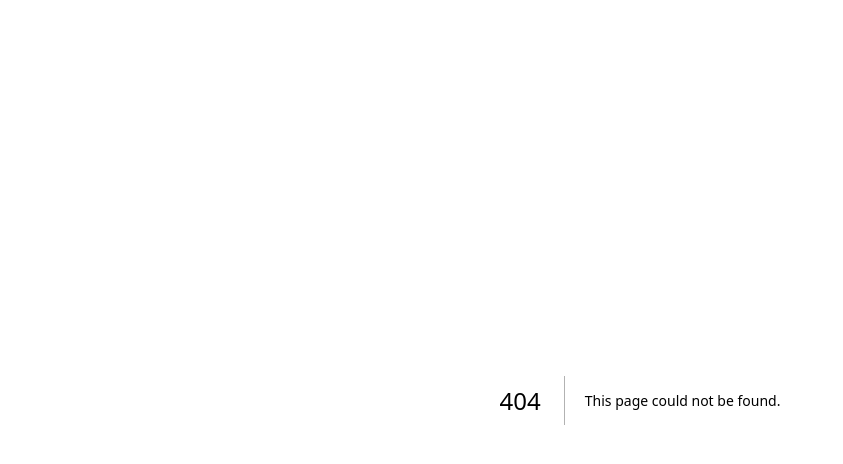
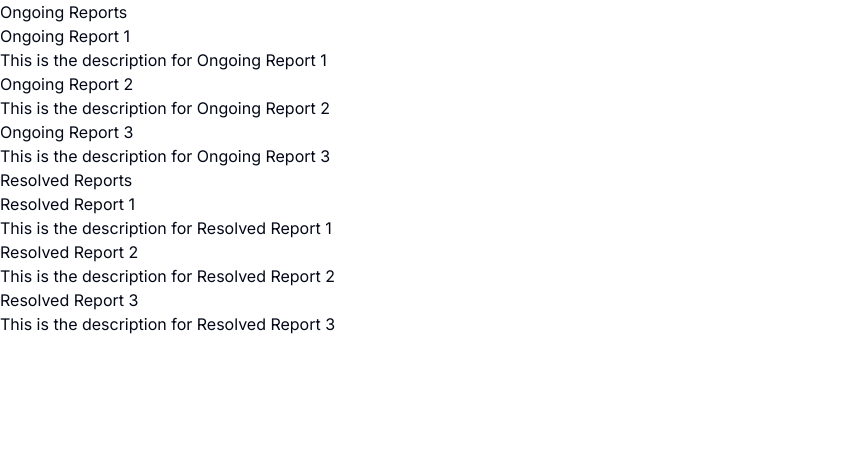
Before and after one commit to Takshashakti/CrowdFlow, a Next.js app: page /settings/report-history in a window 1280 px wide. Before the commit this address had no page. Shown: the top 464 px of the page, without its empty margins (0-843 px from the left). Built offline with nearby package versions, Linux system fonts and the light colour scheme.

Commit message:
Commiting directly to main to cut the middle man

```diff
--- /dev/null
+++ b/src/app/settings/report-history/page.tsx
@@ -0,0 +1,32 @@
+import React from 'react';
+import ReportCard from '@/components/ReportCard';
+
+const Page: React.FC = () => {
+    const ongoingReports = [
+        { id: 1, title: 'Ongoing Report 1', description: 'This is the description for Ongoing Report 1' },
+        { id: 2, title: 'Ongoing Report 2', description: 'This is the description for Ongoing Report 2' },
+        { id: 3, title: 'Ongoing Report 3', description: 'This is the description for Ongoing Report 3' },
+    ];
+
+    const resolvedReports = [
+        { id: 4, title: 'Resolved Report 1', description: 'This is the description for Resolved Report 1' },
+        { id: 5, title: 'Resolved Report 2', description: 'This is the description for Resolved Report 2' },
+        { id: 6, title: 'Resolved Report 3', description: 'This is the description for Resolved Report 3' },
+    ];
+
+    return (
+        <div>
+            <h1>Ongoing Reports</h1>
+            {ongoingReports.map((report) => (
+                <ReportCard key={report.id} title={report.title} description={report.description} />
+            ))}
+
+            <h1>Resolved Reports</h1>
+            {resolvedReports.map((report) => (
+                <ReportCard key={report.id} title={report.title} description={report.description} />
+            ))}
+        </div>
+    );
+};
+
+export default Page;
--- /dev/null
+++ b/src/components/ReportCard.tsx
@@ -0,0 +1,18 @@
+import React from 'react';
+
+interface ReportCardProps {
+  key: number;
+  title: string;
+  description: string;
+}
+
+const ReportCard: React.FC<ReportCardProps> = ({ key, title, description }) => {
+  return (
+    <div className="report-card">
+      <h2>{title}</h2>
+        <div>{description}</div>
+    </div>
+  );
+};
+
+export default ReportCard;
```
